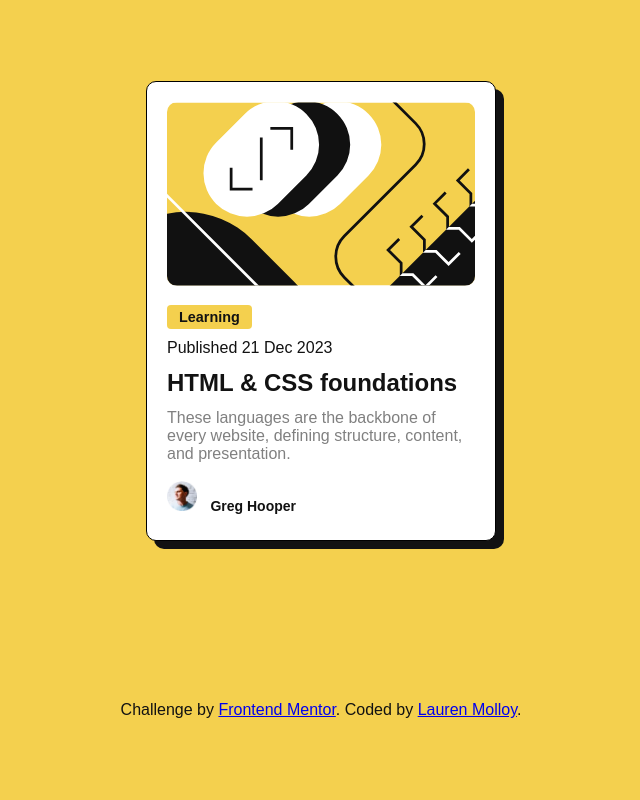
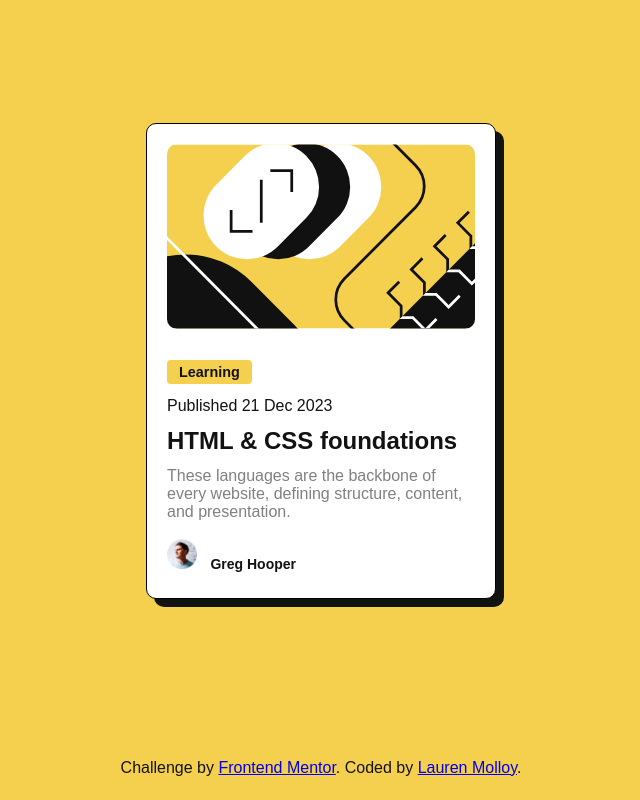
Before and after one commit to LaurenAMolloy/blog-preview-card-main, a plain HTML site: page index.html in a window 1280 px wide. Shown: the whole page, without its empty margins (319-959 px from the left). Drawn offline with Linux system fonts and the light colour scheme.

Commit message:
Adjusted margin

```diff
--- a/index.html
+++ b/index.html
@@ -22,7 +22,7 @@
         <img class="img" src="assets/images/illustration-article.svg" alt="abstract image">
       </div>
       <div class="text-box">
-        <h3 class="card-tag"><span>Learning</span></h3>
+        <h1 class="card-tag"><span>Learning</span></h1>
         <p class="card-date">Published 21 Dec 2023</p>
         <h2 class="card-title">HTML & CSS foundations</h2>
         <p class="card-description">These languages are the backbone of every website, defining structure, content, and
@@ -34,10 +34,12 @@
       </div>
     </div>
   </main>
-  <div class="attribution">
-    Challenge by <a href="https://www.frontendmentor.io?ref=challenge" target="_blank">Frontend Mentor</a>.
-    Coded by <a href="#">Lauren Molloy</a>.
-  </div>
+  <footer>
+    <div class="attribution">
+      Challenge by <a href="https://www.frontendmentor.io?ref=challenge" target="_blank">Frontend Mentor</a>.
+      Coded by <a href="#">Lauren Molloy</a>.
+    </div>
+  </footer>
 </body>
 
 </html>
--- a/style.css
+++ b/style.css
@@ -31,6 +31,7 @@ body {
 .container {
     width: 350px;
     padding: 20px;
+    margin-top: 100px;
     background-color: var(--white);
     display: flex;
     flex-direction: column;
```
Also changed, not shown: 1 other file.
